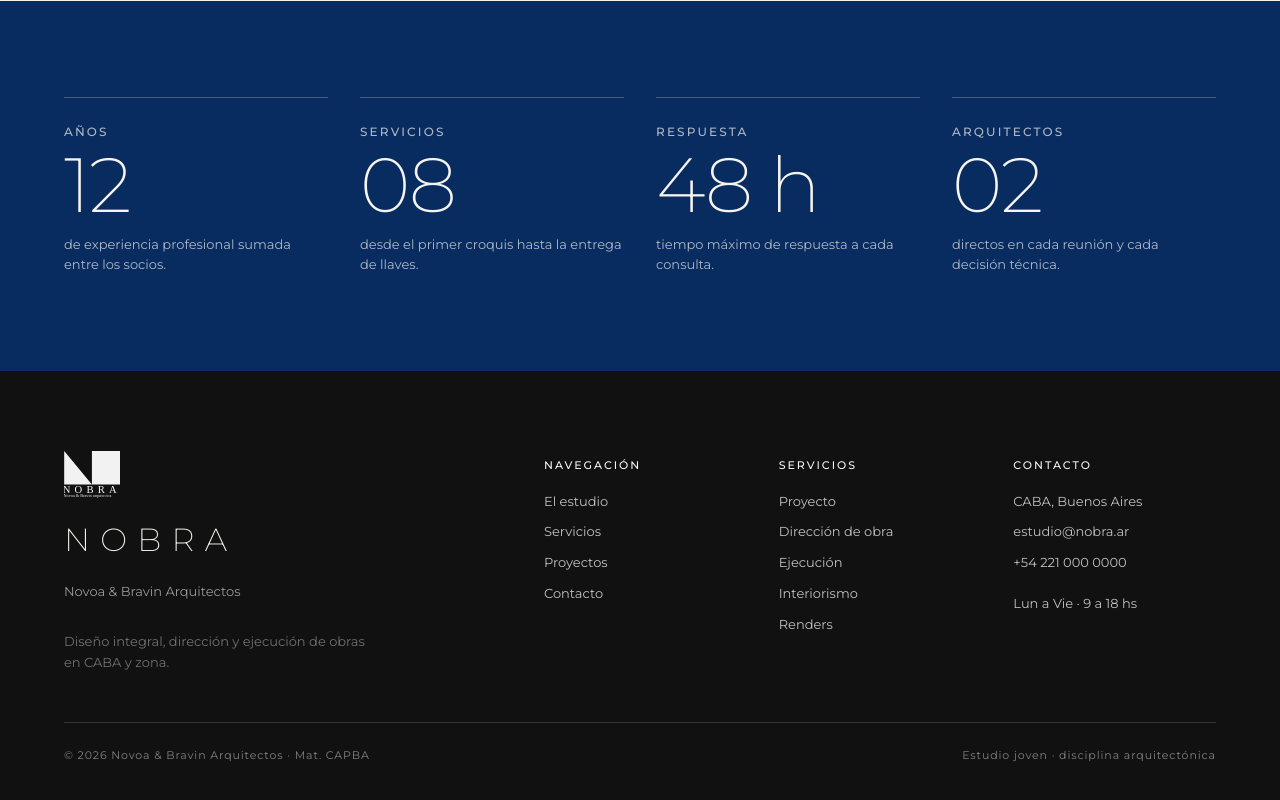
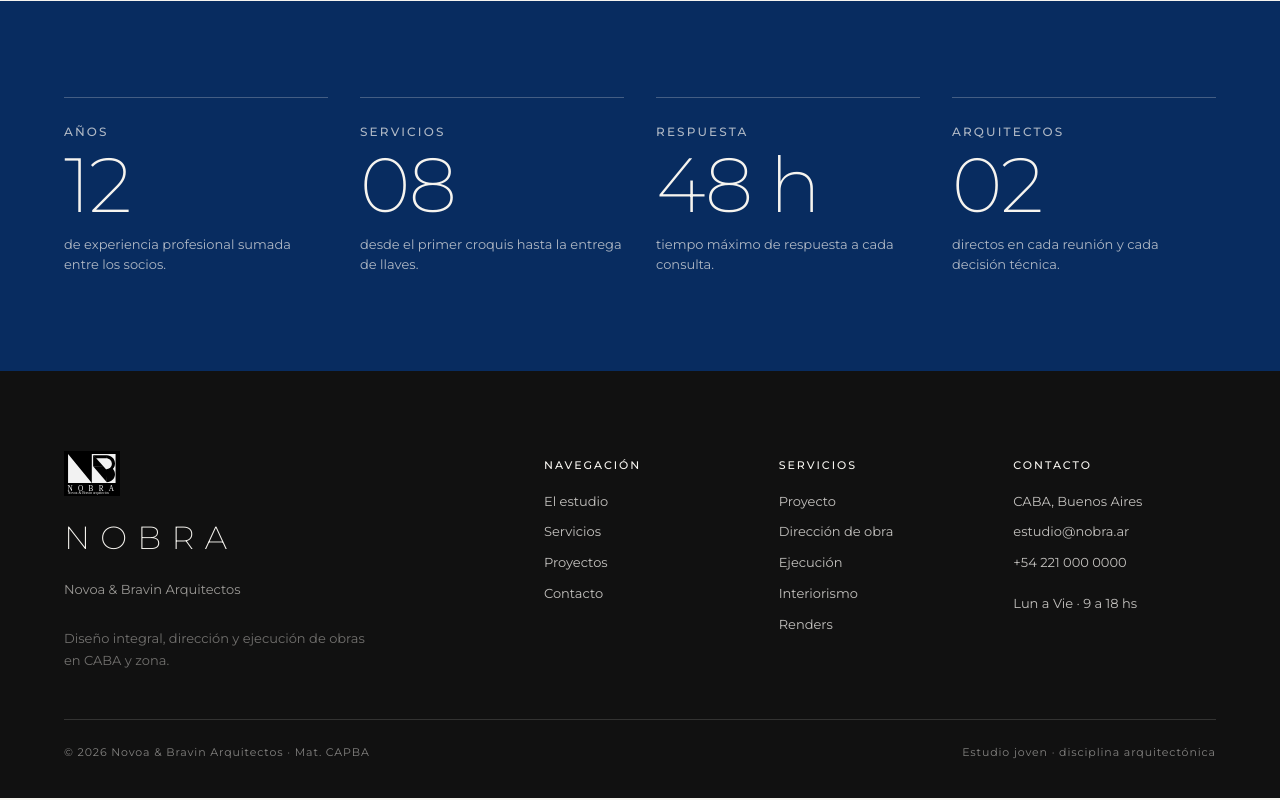
Before and after one commit to smauhourat/nobra_web_02, a Next.js app: page / in a window 1280 px wide. Shown: the part 3581-4381 px from the top of the page. Built offline with nearby package versions, Linux system fonts and the light colour scheme.

Commit message:
update: logo footer

```diff
--- a/src/app/globals.css
+++ b/src/app/globals.css
@@ -771,7 +771,7 @@ hr { border: 0; border-top: var(--bw-1) solid var(--line); margin: var(--s-6) 0;
 .nb-footer { background: var(--ink); color: var(--bone); padding: 80px clamp(20px, 5vw, 80px) 36px; }
 .nb-footer-top { display: grid; grid-template-columns: 1.2fr 2fr; gap: clamp(40px, 6vw, 80px); padding-bottom: 48px; border-bottom: 1px solid rgba(246,244,239,0.15); }
 .nb-footer-brand { display: flex; flex-direction: column; align-items: flex-start; gap: 16px; }
-.nb-footer-mark { width: 56px; filter: brightness(0) invert(1); opacity: 0.95; }
+.nb-footer-mark { width: 56px; filter: brightness(1) invert(0); opacity: 0.95; }
 .nb-footer-wm { font-family: var(--font-display); font-weight: 200; font-size: 32px; letter-spacing: 0.32em; color: var(--bone); text-transform: uppercase; }
 .nb-footer-tag { font-size: 13px; color: rgba(246,244,239,0.6); margin: 0; }
 .nb-footer-cols { display: grid; grid-template-columns: repeat(3, 1fr); gap: 32px; }
--- a/src/components/Footer.tsx
+++ b/src/components/Footer.tsx
@@ -5,7 +5,7 @@ export default function Footer() {
     <footer className="nb-footer">
       <div className="nb-footer-top">
         <div className="nb-footer-brand">
-          <img src={`${process.env.NEXT_PUBLIC_BASE_PATH ?? ''}/logo-marca-color.svg`} alt="" className="nb-footer-mark" />
+          <img src={`${process.env.NEXT_PUBLIC_BASE_PATH ?? ''}/logo-marca-negativo.svg`} alt="" className="nb-footer-mark" />
           <div className="nb-footer-wm">NOBRA</div>
           <p className="nb-footer-tag">Novoa &amp; Bravin Arquitectos</p>
           <p className="nb-footer-tag" style={{ maxWidth: '36ch', marginTop: 12, opacity: 0.7 }}>
```
